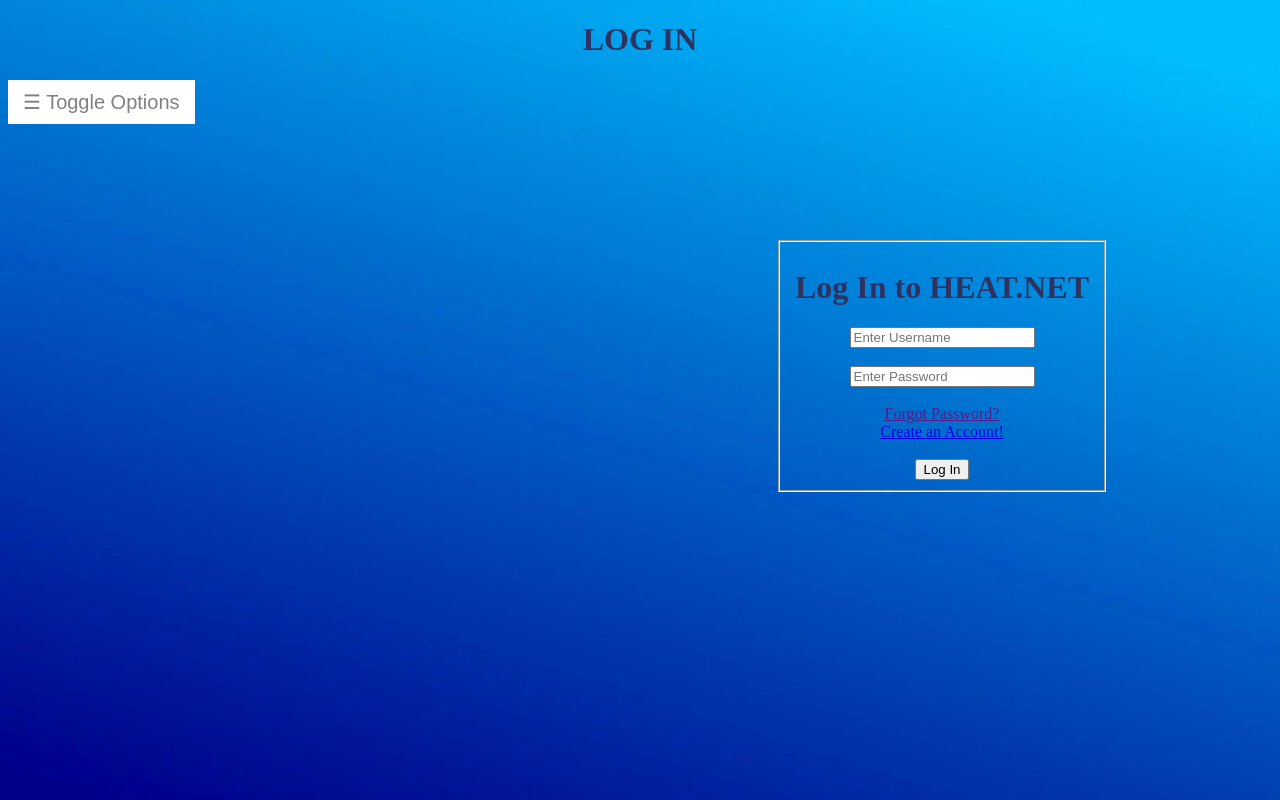
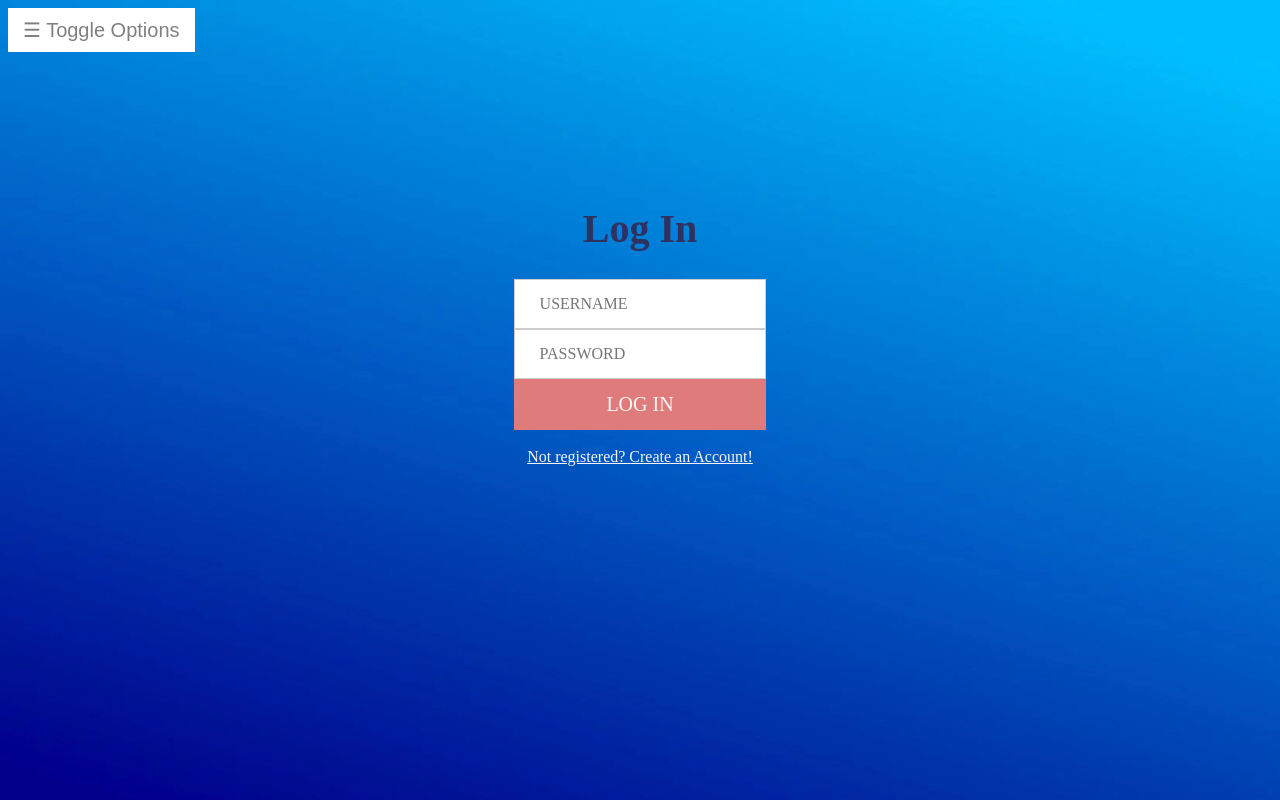
Before and after one commit to on5li7/stocksWebsite, a PHP site: page /login.php in a window 1280 px wide. Run offline with PHP 8.4, Linux system fonts and the light colour scheme.

Commit message:
Added some styling to login page

```diff
--- a/heatStyle.css
+++ b/heatStyle.css
@@ -243,3 +243,42 @@ h1.service{
     font-size: 250%;
     alignment: center;
 }
+
+
+input[type=text], input[type=password] {
+    width: 25%;
+    padding: 15px 25px;
+    display: inline-block;
+    border: 0.5px solid #ccc;
+    box-sizing: border-box;
+    text-align: left;
+    font-size: 12pt;
+    font-family: lustria;
+}
+
+.loginbutton{
+    background-color: #E07B7B;
+    color: whitesmoke;
+    font-size: 15pt;
+    padding: 14px 20px;
+    border: none;
+    cursor: pointer;
+    width: 25%;
+    font-family: lustria;
+}
+
+div.loginform {
+    padding: 10%;
+    margin: 0 auto;
+    text-align: center;
+}
+
+h1.loginheading{
+    font-size: 250%;
+    font-family: lustria;
+}
+
+a.acc{
+    color: whitesmoke;
+    font-family: lustria;
+}
--- a/login.php
+++ b/login.php
@@ -7,7 +7,6 @@
 
     <title> HEAT STOCK LOG IN</title>
 <body>
-<h1> LOG IN </h1>
 
 <div id="mySidepanel" class="sidePanel">
     <a href="javascript:void(0)" class="closebtn" onclick="closeNav()">&times;</a>
@@ -19,27 +18,24 @@
 </div>
 
 <button class="openbtn" onclick="openNav()">&#9776; Toggle Options</button>
-<div class = "loginFieldSet">
-<fieldset>
-    <h1>Log In to HEAT.NET</h1>
-    <label>
-        <input type="text" name="username" placeholder="Enter Username"> </label>
-    <br>
-    <br>
-       <label> <input type="text" name="password" placeholder="Enter Password">
-    </label>
-    <br>
-    <br>
-    <a href="">Forgot Password?</a>
-    <br>
-    <a href="createAccount.php">Create an Account!</a>
-    <br>
-    <br>
-    <button type="submit" onclick="location.href='index.php'">Log In</button>
-</fieldset>
-</div>
 
 
+<form action="/index.php" method="post">
+    <div class="loginform">
+        <h1 class="loginheading">Log In</h1>
+        <label>
+            <input type="text" name="username" placeholder="USERNAME"> </label>
+        <br>
+           <label> <input type="text" name="password" placeholder="PASSWORD">
+        </label>
+        <br>
+        <button type="submit" class="loginbutton"> LOG IN </button>
+        <br>
+        <br>
+        <a href="createAccount.php" class="acc">Not registered? Create an Account!</a>
+    </div>
+
+</form>
 
 </body>
 </html>
```
